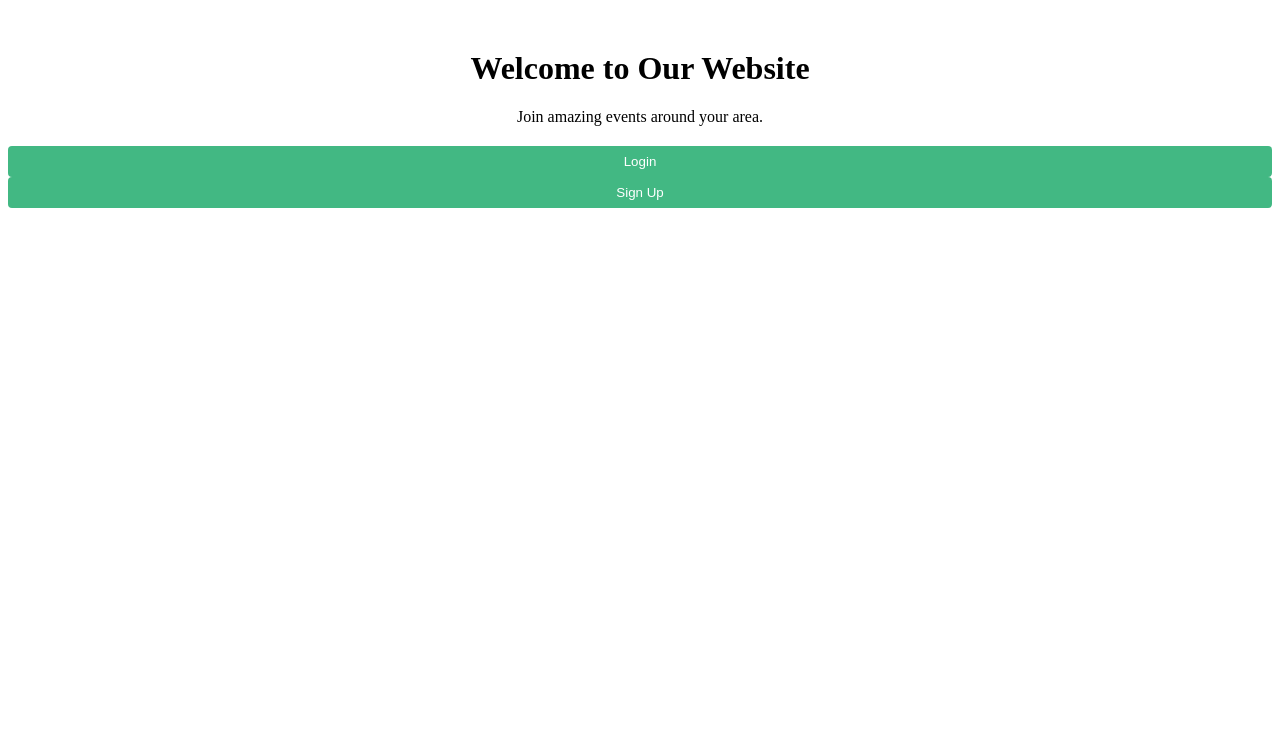
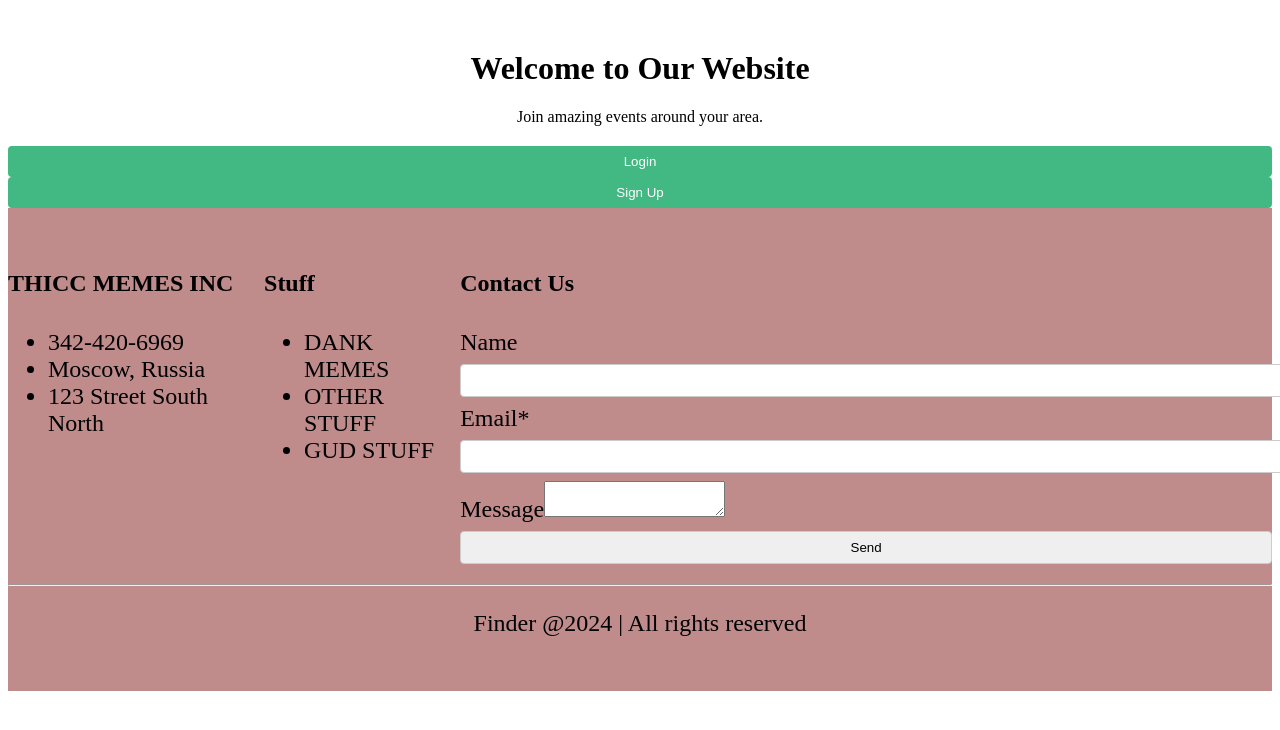
Before and after one commit to XiuwenZ/finder, a React (Vite) app in the folder frontend/: page / in a window 1280 px wide. Shown: the top 730 px of the page. Built offline with nearby package versions, Linux system fonts and the light colour scheme.

Commit message:
updated with footer for the sign up

```diff
--- a/frontend/src/main.jsx
+++ b/frontend/src/main.jsx
@@ -6,6 +6,7 @@ import { createBrowserRouter, RouterProvider, Route } from 'react-router-dom';
 import Login from './components/Login.jsx'; // Adjust the import path as necessary
 import Signup from './components/Signup.jsx'; // Adjust the import path as necessary
 import Mainpage from './components/MainPage.jsx'; // Adjust the import path as necessary
+import Footer from './components/footer.jsx';
 
 const router = createBrowserRouter([
   {
@@ -23,10 +24,9 @@ const router = createBrowserRouter([
 ]);
 
 
-
 ReactDOM.createRoot(document.getElementById('root')).render(
   <React.StrictMode>
-
     <RouterProvider router={router} />
+    <Footer /> {/* Include the Footer component */}
   </React.StrictMode>,
 )
```
